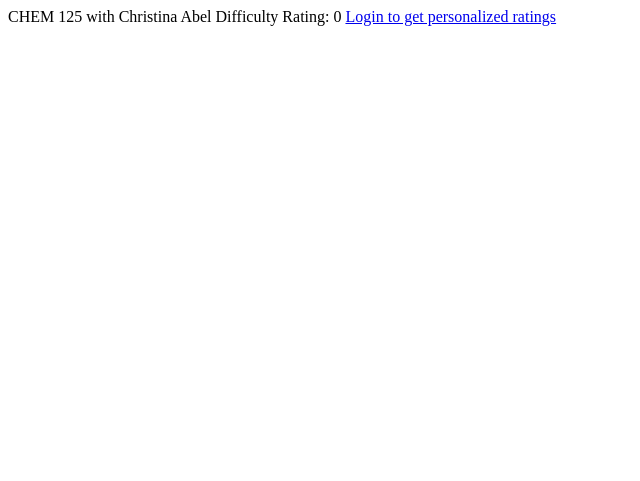
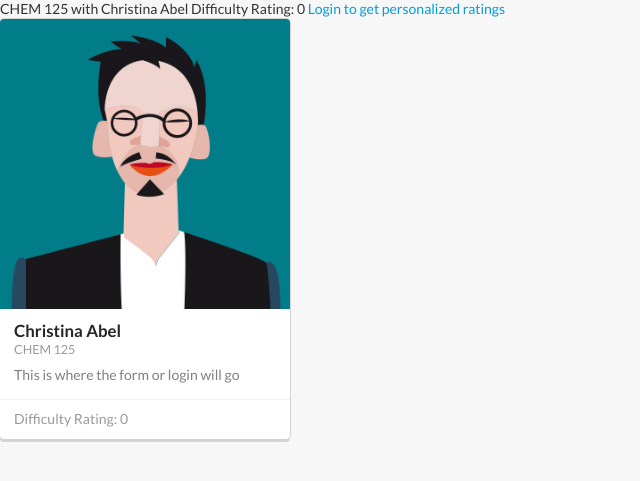
Before and after one commit to Reparadocs/MustangRatings, a Django app: page /ratings/detail/1 in a window 1280 px wide. Shown: the top 481 px of the page, without its empty margins (0-640 px from the left). Run offline with Django 3.2, Linux system fonts and the light colour scheme; data comes from the database, SQL or seed files in the repository; both versions use the stored data as it was after the commit; data that the repository does not hold is empty; some libraries are stand-ins or nearby versions.

Commit message:
card page shows professor

```diff
--- a/MustangRatings/ratings/templates/detail.html
+++ b/MustangRatings/ratings/templates/detail.html
@@ -1,4 +1,6 @@
+{% extends "base.html" %}
 
+{% block content %}
 
 {{pairing.mclass.name}} with {{pairing.professor.name}}
 
@@ -17,3 +19,29 @@ Rate This Professor:
 <a href={{login_url}}>Login to get personalized ratings</a>
 
 {%endif%}
+
+<div class="ui link cards">
+  <div class="card">
+    <div class="image">
+      <img src="../../static/images/male.jpg">
+    </div>
+    <div class="content">
+      <div class="header">{{pairing.professor.name}}</div>
+      <div class="meta">
+        <a>{{pairing.mclass.name}}</a>
+      </div>
+      <div class="description">
+       This is where the form or login will go
+      </div>
+    </div>
+    <div class="extra content">
+      <span class="right floated">
+      </span>
+      <span>
+        <i class=""></i>
+       Difficulty Rating: {{ave}}
+      </span>
+    </div>
+  </div>
+</div>
+{% endblock %}
```
Also changed, not shown: MustangRatings/db.sqlite3, MustangRatings/ratings/static/images/male.jpg, 1 other file.
